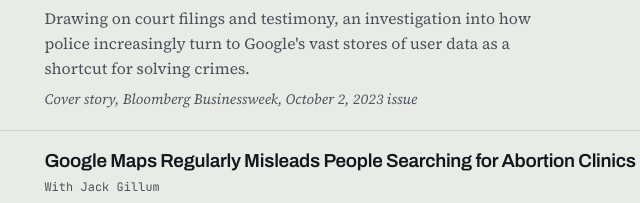
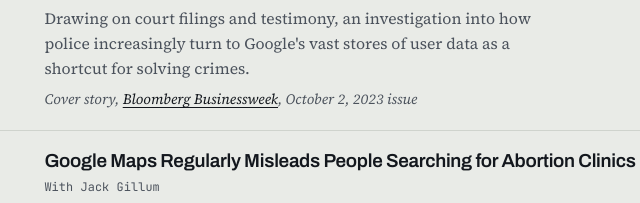
Before and after one commit to daveyalba/daveyalba.com, a plain HTML site: page index.html in a window 1280 px wide. Shown: the part 2852-3055 px from the top of the page, 210-850 px from the left. Drawn offline with Linux system fonts and the light colour scheme.

Commit message:
Link the Businessweek issue in the cover note
Co-Authored-By: Claude Opus 5.5 <noreply@anthropic.com>

```diff
--- a/index.html
+++ b/index.html
@@ -417,7 +417,7 @@ footer .copy{font-family:var(--mono);font-size:.72rem;color:var(--ink-2)}
           <h3><a href="https://www.bloomberg.com/news/features/2023-09-28/google-user-data-is-police-s-top-shortcut-for-solving-crimes">Google User Data Has Become a Favorite Police Shortcut</a></h3>
           <div class="with">With Julia Love</div>
           <p>Drawing on court filings and testimony, an investigation into how police increasingly turn to Google's vast stores of user data as a shortcut for solving crimes.</p>
-          <p class="note">Cover story, Bloomberg Businessweek, October 2, 2023 issue</p>
+          <p class="note">Cover story, <a href="https://www.bloomberg.com/magazine/businessweek/23_41">Bloomberg Businessweek</a>, October 2, 2023 issue</p>
         </div></li>
         <li class="clip" data-o="bloomberg"><div class="when"><b>Bloomberg</b>Aug 2022</div><div>
           <h3><a href="https://www.bloomberg.com/graphics/2022-google-search-abortion-clinic-crisis-pregnancy-center/">Google Maps Regularly Misleads People Searching for Abortion Clinics</a></h3>
```
